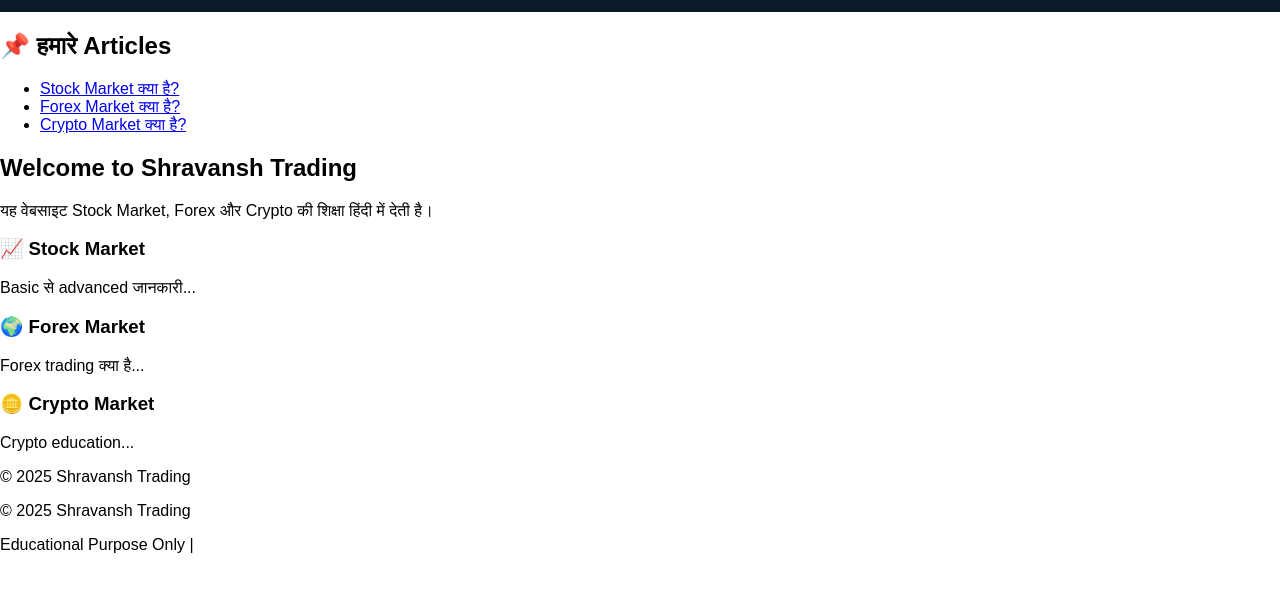
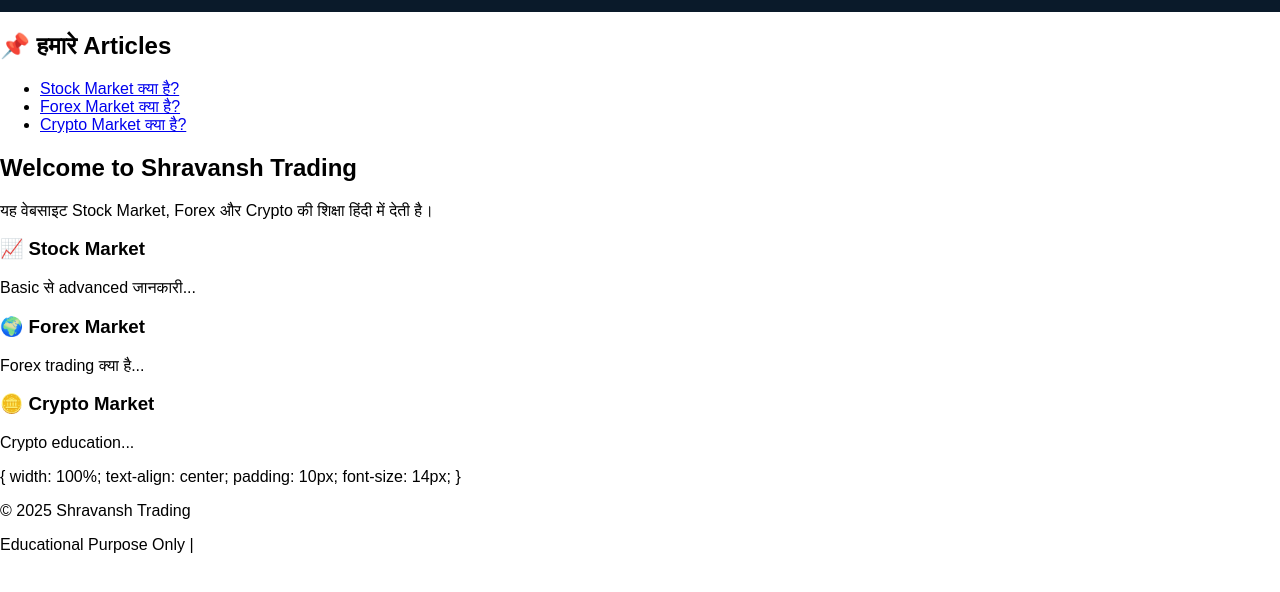
Before and after one commit to shravanshtrading/shravanshtrading.github.io, a plain HTML site: page index.html in a window 1280 px wide. Shown: the part 46-638 px from the top of the page. Drawn offline with Linux system fonts and the light colour scheme.

Commit message:
index.html

```diff
--- a/index.html
+++ b/index.html
@@ -9,8 +9,9 @@
   <style>
     * {
   box-sizing: border-box;
+      max-with: 100%;
 }
-body {
+html, body {
   margin: 0;
   font-family: Arial, sans-serif;
 }
@@ -51,7 +52,7 @@ body {
 .side-menu a {
   display: block;
   color: white;
-  padding: 10px;
+  padding: 12px;
   text-decoration: none;
   border-bottom: 1px solid #333;
 }
@@ -127,15 +128,16 @@ body {
     <p>Crypto education...</p>
   </div>
 
-  <footer>
-    <p>© 2025 Shravansh Trading</p>
-  </footer>
-
 </div>
   </section>
 
   <!-- FOOTER -->
-  <footer>
+  <footer>  {
+     width: 100%;
+  text-align: center;
+  padding: 10px;
+  font-size: 14px;
+}
     <p>© 2025 Shravansh Trading</p>
     <p>
       Educational Purpose Only |
```
